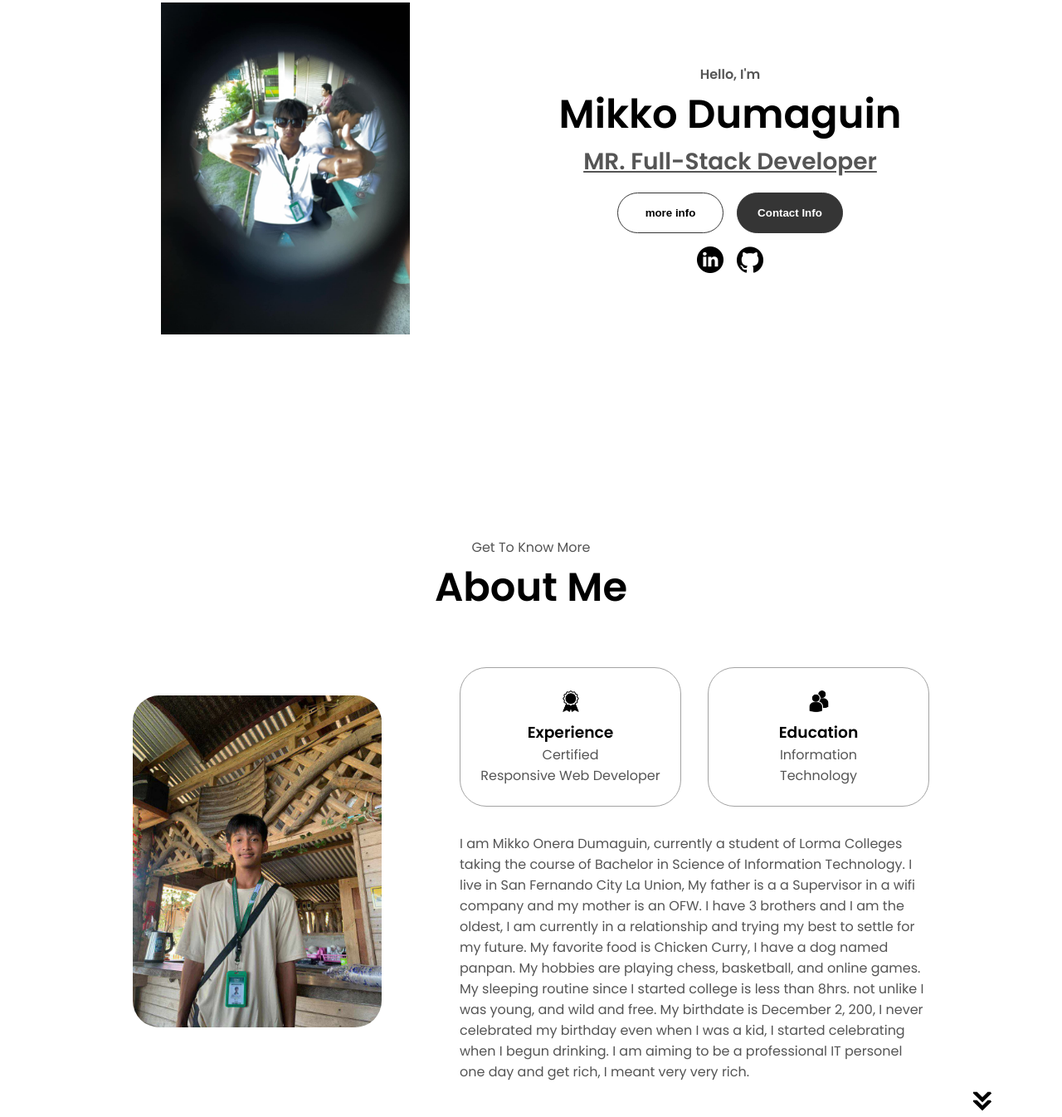
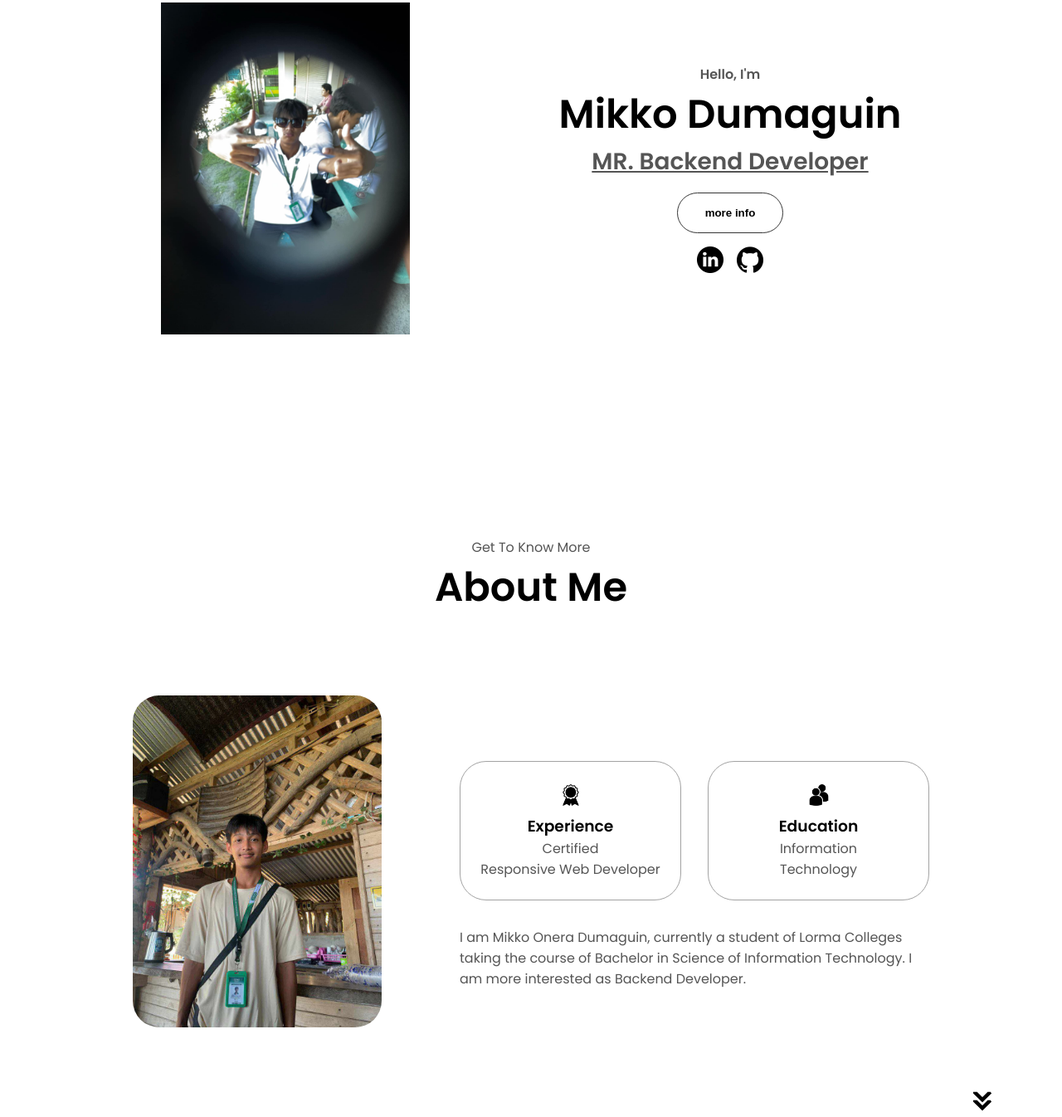
Before and after one commit to codeWmeku/my-portfolio, a plain HTML site: page index.html in a window 1280 px wide. Shown: the part 281-1627 px from the top of the page at 83% size. Drawn offline with Linux system fonts and the light colour scheme.

Commit message:
3rd Commit

```diff
--- a/index.html
+++ b/index.html
@@ -43,16 +43,13 @@
       <div class="section__text">
         <p class="section__text__p1">Hello, I'm</p>
         <h1 class="title">Mikko Dumaguin</h1>
-        <p class="section__text__p2"><u>MR. Full-Stack Developer</u></p>
+        <p class="section__text__p2"><u>MR. Backend Developer</u></p>
         <div class="btn-container">
           <button
             class="btn btn-color-2"
             onclick="window.open('./assets/resume-example.png')"
           >
             more info
-          </button>
-          <button class="btn btn-color-1" onclick="location.href='./#contact'">
-            Contact Info
           </button>
         </div>
         <div id="socials-container">
@@ -106,14 +103,7 @@
           <div class="text-container">
             <p>
               I am Mikko Onera Dumaguin, currently a student of Lorma Colleges taking the course of
-              Bachelor in Science of Information Technology. I live in San Fernando City La Union,
-              My father is a a Supervisor in a wifi company and my mother is an OFW. I have 3 brothers
-              and I am the oldest, I am currently in a relationship and trying my best to settle for my future.
-              My favorite food is Chicken Curry, I have a dog named panpan. My hobbies are playing chess, basketball,
-              and online games. My sleeping routine since I started college is less than 8hrs. not unlike I was young,
-              and wild and free. My birthdate is December 2, 200, I never celebrated my birthday even when I was a kid,
-              I started celebrating when I begun drinking. I am aiming to be a professional IT personel one day and
-              get rich, I meant very very rich.
+              Bachelor in Science of Information Technology. I am more interested as Backend Developer.
             </p>
           </div>
         </div>
```
